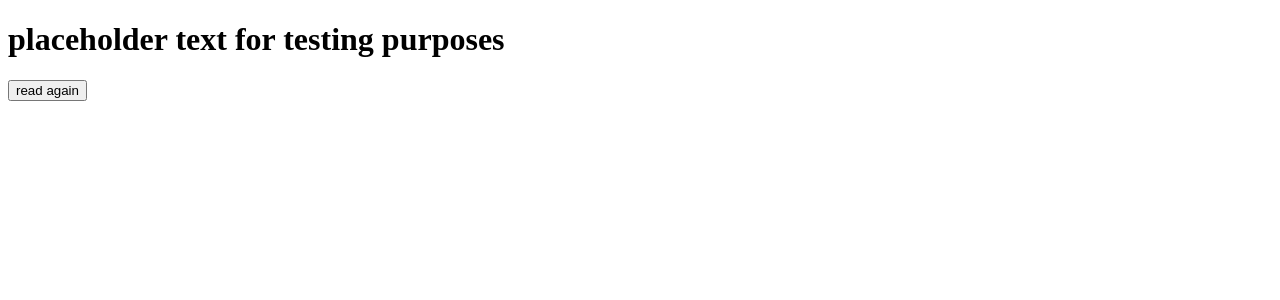
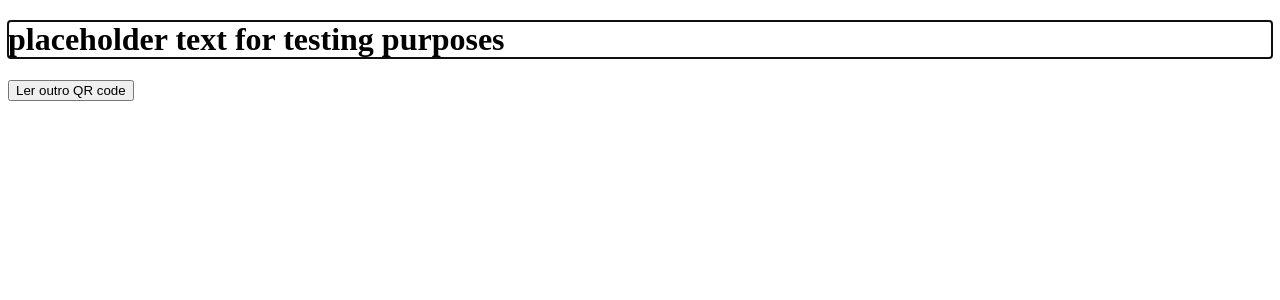
Before and after one commit to pedroqueiroga/qrcode-reader, an Angular app: page /only-text in a window 1280 px wide. Shown: the top 300 px of the page. Built offline with nearby package versions, Linux system fonts and the light colour scheme.

Commit message:
first try

```diff
--- a/src/app/only-text/only-text.component.html
+++ b/src/app/only-text/only-text.component.html
@@ -1,3 +1,3 @@
-<h1 #text>{{textService.text || "placeholder text for testing purposes"}}</h1>
+<h1 #text autofocus tabindex="-1">{{textService.text || "placeholder text for testing purposes"}}</h1>
 
-<button routerLink="/reader">read again</button>
+<button tabindex="2" routerLink="/reader">Ler outro QR code</button>
--- a/src/app/only-text/only-text.component.ts
+++ b/src/app/only-text/only-text.component.ts
@@ -16,6 +16,7 @@ export class OnlyTextComponent implements AfterViewInit {
 
   ngAfterViewInit() {
     this.text?.nativeElement.focus();
+    this.text?.nativeElement.setAttribute("tabindex", "1");
   }
 
   constructor(public readonly textService: TextService) {}
--- a/src/app/reader/reader.component.html
+++ b/src/app/reader/reader.component.html
@@ -1 +1,5 @@
+<select #select1 (change)="action.playDevice(select1.value)">
+  <option [value]="null" selected>Selecionar câmera</option>
+  <option *ngFor="let c of action.devices.value; let i = index" [value]="c.deviceId" [selected]="i == action.deviceIndexActive">{{c.label}}</option>
+</select>
 <ngx-scanner-qrcode #action="scanner" (event)="onEvent($event, action)"></ngx-scanner-qrcode>
```
Also changed, not shown: 10 other files (tests, documents, lock files or other folders).
